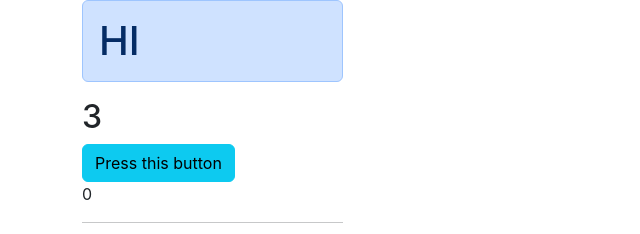
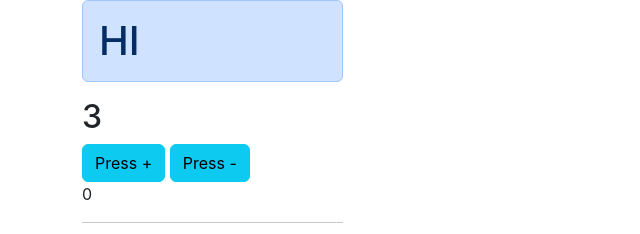
Before and after one commit to ranerlich7/react_initial, a React (Create React App) app: page / in a window 1280 px wide. Shown: the top 234 px of the page, without its empty margins (0-640 px from the left). Built offline with nearby package versions, Linux system fonts and the light colour scheme; the HTML template or start-up script is replaced by a standard one.

Commit message:
added + and - button with use state

```diff
--- a/src/components/Button.js
+++ b/src/components/Button.js
@@ -1,22 +1,17 @@
 import React, { useState } from "react";
 
-// // data = state
-// let index = 0;
-//   console.log(index);
-//   index += 1;
-//   document.getElementById("mytext").innerHTML = index;
-
 function Button() {
-  function increase() {
-    setCounter(counter + 1);
-  }
   // this is the way to define state in react
   // explanation -> const ["statename", "setStatename _function"] = useState("defaultvalue")
   const [counter, setCounter] = useState(0);
   return (
     <>
-      <button className="btn btn-info" onClick={increase}>
-        Press this button{" "}
+      <button className="btn btn-info" onClick={() => setCounter(counter + 1)}>
+        Press +
+      </button>
+      &nbsp;
+      <button className="btn btn-info" onClick={() => setCounter(counter - 1)}>
+        Press -
       </button>
       <div>{counter}</div>
     </>
```
